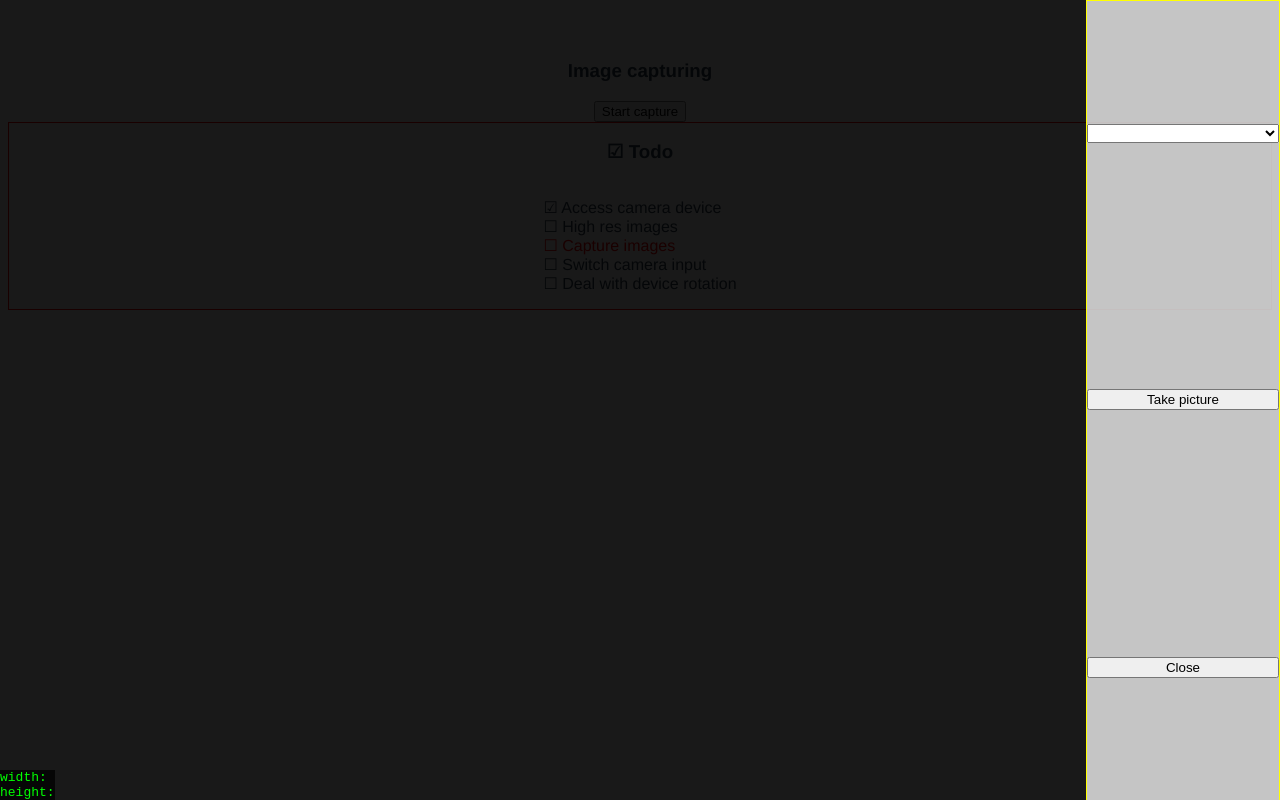
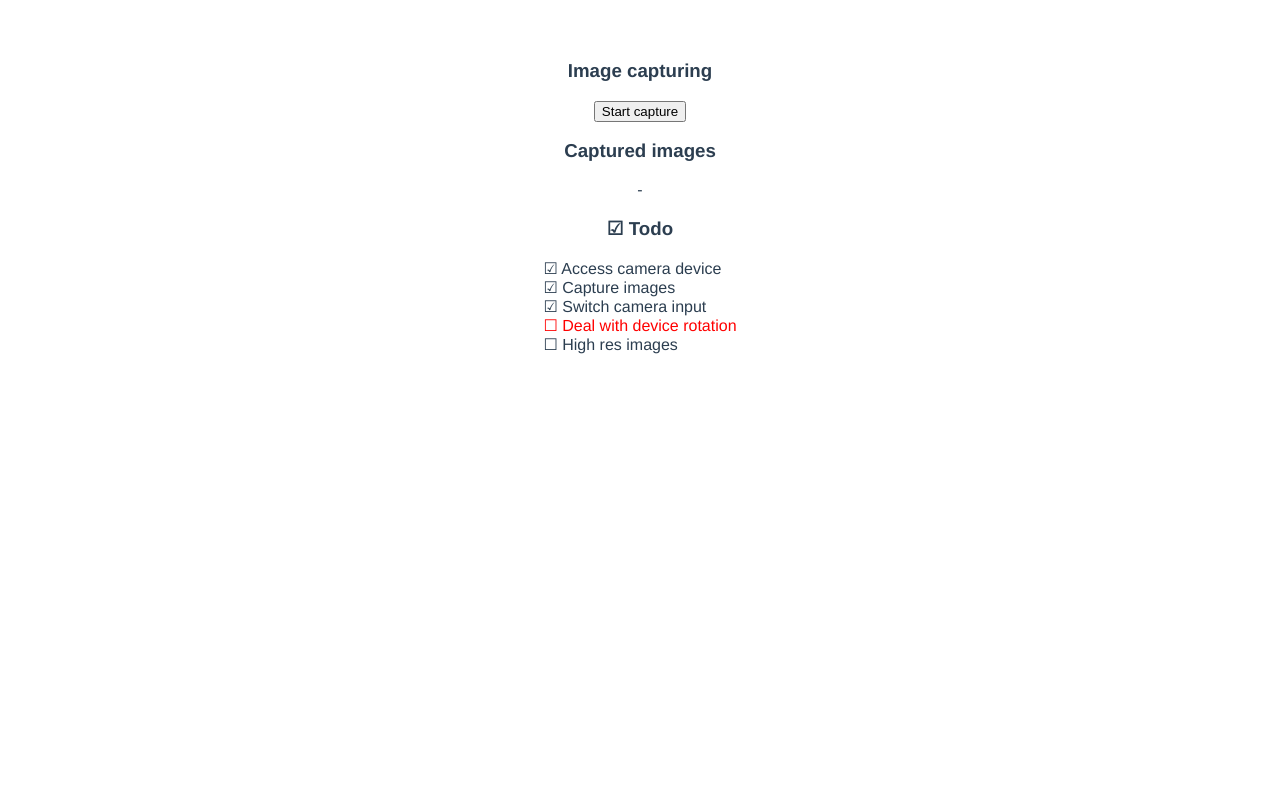
Before and after one commit to jonaskoperdraat/camtest, a Vue app: page / in a window 1280 px wide. Built offline with nearby package versions, Linux system fonts and the light colour scheme.

Commit message:
Capture image

```diff
--- a/src/App.vue
+++ b/src/App.vue
@@ -1,19 +1,18 @@
 <template>
   <div id="app">
     <h3>Image capturing</h3>
-    <img-capture ref="imgCapture"></img-capture>
+    <img-capture ref="imgCapture" @photo="addPhoto"></img-capture>
     <button @click="showCapture">Start capture</button>
+    <h3>Captured images</h3>
+    {{imgs.length === 0 ? '-' : ''}}
+    <img v-for="img in imgs" v-bind:src="img.src" v-bind:key="img.key" :alt="img.key">
     <div class="todo">
-      <h3> &#9745; Todo</h3>
+      <h3>&#9745; Todo</h3>
       <ul>
-        <li class="done">Access camera device</li>
-        <li>High res images</li>
-        <li class="current">Capture images</li>
-        <li>Switch camera input</li>
-        <li>Deal with device rotation</li>
+        <li v-for="task in todo" v-bind:key="task.desc" :class="{done: task.done, current: task.current}">{{task.desc}}</li>
       </ul>
     </div>
-    <!-- <img v-for="img in imgs" v-bind:src="img.src"> -->
+
   </div>
 </template>
 
@@ -27,6 +26,27 @@
     },
     data() {
       return {
+        todo: [
+          {
+            desc: 'Access camera device',
+            done: true
+          },
+          {
+            desc: 'Capture images',
+            done: true
+          },
+          {
+            desc: 'Switch camera input',
+            done: true
+          },
+          {
+            desc: 'Deal with device rotation',
+            current: true
+          },
+          {
+            desc: 'High res images',
+          }
+        ],
         imgs: []
       };
     },
@@ -34,11 +54,14 @@
       showCapture() {
         console.log("showCapture");
         this.$refs.imgCapture.startCapture();
+      },
+      addPhoto(data) {
+        this.imgs.unshift({key: new Date, src: data});
       }
     },
     mounted() {
-      console.warn("Might want to remove this eventually.");
-      this.showCapture();
+      // console.warn("Might want to remove this eventually.");
+      // this.showCapture();
     }
   };
 </script>
@@ -56,12 +79,12 @@
   .todo {
     text-align: center;
     margin: 0 auto;
-    border: 1px solid red;
 
     ul {
       display: inline-block;
       text-align: left;
       padding: 0;
+      margin-top: 0;
     }
 
     li {
@@ -74,7 +97,7 @@
     }
 
     li.done:before {
-        content: '\2611  ';
+      content: '\2611  ';
     }
 
     .current {
--- a/src/components/ImgCapture.vue
+++ b/src/components/ImgCapture.vue
@@ -1,26 +1,27 @@
 <template>
   <div>
     <div id="container" class="overlay" v-show="active">
-      <div class="overlay-content">
-        <canvas ref="canvas"></canvas>
+      <div class="overlay-content" :class="{previewing: previewing}">
+        <img v-show="previewing" v-bind:src="previewData" id="preview" alt="Camera capture preview"/>
+
         <video autoplay :src-object.prop.camel="stream"
                @loadedmetadata="loadedMetaData"
                ref="video"></video>
-        <div class="preview" v-show="previewing" v-cloak>
-          <img id="preview" alt="Camera capture preview"/>
-        </div>
         <div class="controls">
-          <select v-model="videoDeviceId" @change="showFeed">
+          <button @click="close" class="close-btn">Close</button>
+          <select v-model="videoDeviceId" @change="showFeed" v-if="!previewing">
             <option v-for="device in videoDevices" v-bind:value="device.deviceId" v-bind:key="device.deviceId">
               {{device.label}}
             </option>
           </select>
-          <button @click="capturePreview">Take picture</button>
-          <button @click="close" class="close-btn">Close</button>
+          <button @click="capturePreview" v-if="!previewing">Take picture</button>
+          <button @click="dismissPreview" v-if="previewing">Dismiss</button>
+          <button @click="acceptPreview" v-if="previewing">Accept</button>
         </div>
         <div class="stats">
           width: {{stats.width}}<br/>
-          height: {{stats.height}}
+          height: {{stats.height}}<br />
+          previewing: {{!!previewData}}
         </div>
       </div>
     </div>
@@ -39,8 +40,13 @@
           width: null,
           height: null
         },
-        previewing: false
+        previewData: null
       };
+    },
+    computed: {
+      previewing() {
+        return !!this.previewData;
+      }
     },
     methods: {
       startCapture() {
@@ -91,10 +97,24 @@
       },
       capturePreview() {
         console.log('snap');
-        let context = this.$refs.canvas.getContext('2d');
-        console.log(context);
+        const canvas = document.createElement('canvas');
+        canvas.width = this.stats.width;
+        canvas.height = this.stats.height;
+        let context = canvas.getContext('2d');
+        context.drawImage(this.$refs.video, 0, 0, this.stats.width, this.stats.height);
+        this.previewData = canvas.toDataURL('image/png');
+      },
+      acceptPreview() {
+        this.$emit('photo', this.previewData);
+        this.previewData = null;
+        this.stop();
+        this.active = false;
+      },
+      dismissPreview() {
+        this.previewData = null;
       },
       stop() {
+        console.log('stop');
         if (this.stream) {
           console.log('Stopping current stream');
           this.stream.getTracks().forEach(track => track.stop());
@@ -104,7 +124,7 @@
       close() {
         console.log('close');
         this.active = false;
-        stop();
+        this.stop();
       },
       loadedMetaData(meta) {
         console.log('loadedMetaData', meta);
@@ -151,7 +171,7 @@
     }
 
 
-    video {
+    video, #preview {
       object-fit: contain;
       width: 100%;
       height: 100%;
@@ -160,12 +180,17 @@
       left: 0;
     }
 
+    .preview {
+      border: 1px solid lime;
+      display: none
+    }
+
   }
 
-  /*button:hover {*/
-  /*  cursor: pointer;*/
-    /*cursor: crosshair;*/
-  /*}*/
-
+  .overlay-content.previewing {
+    video {
+      display: none
+    }
+  }
 
 </style>
```
